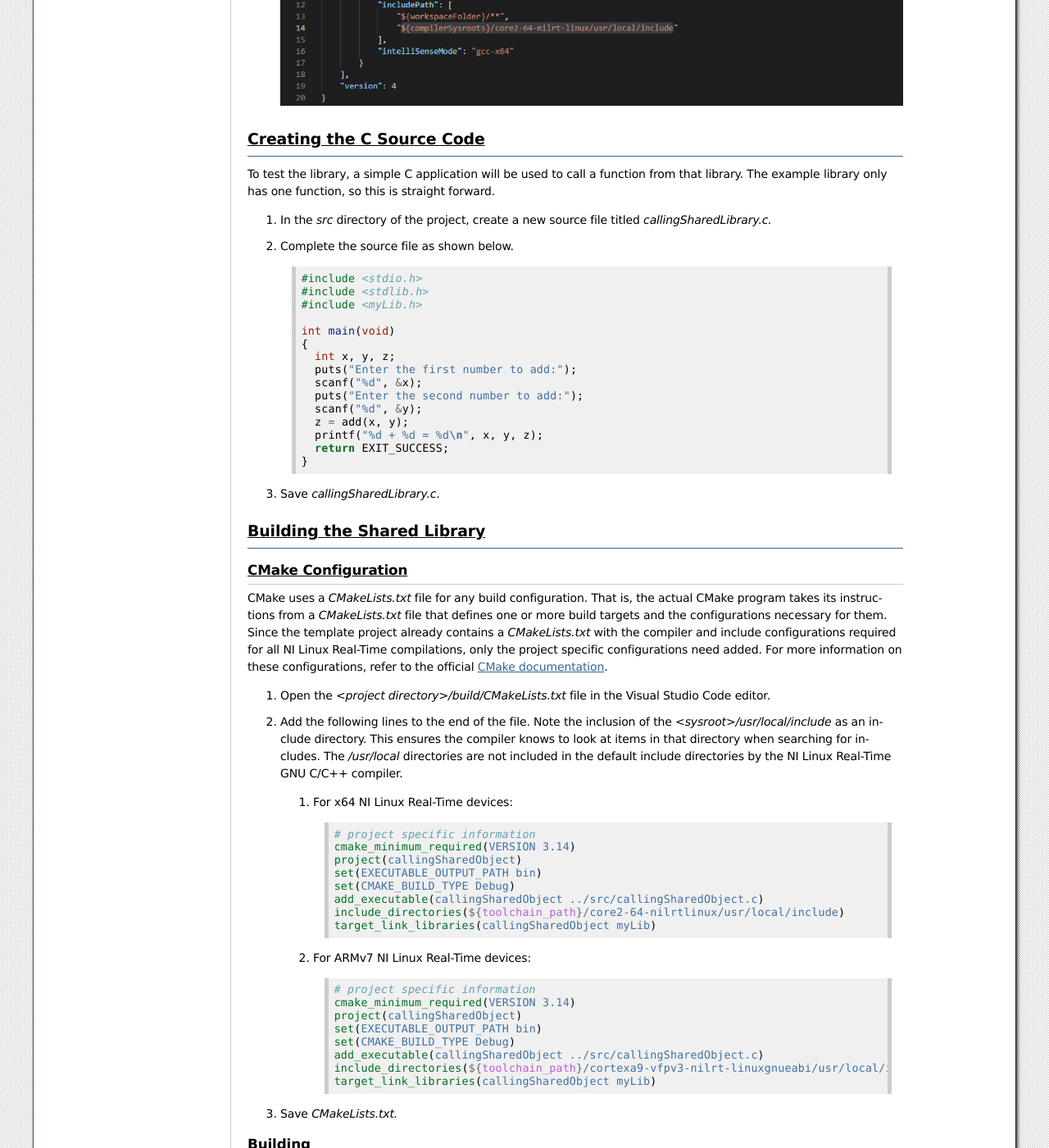
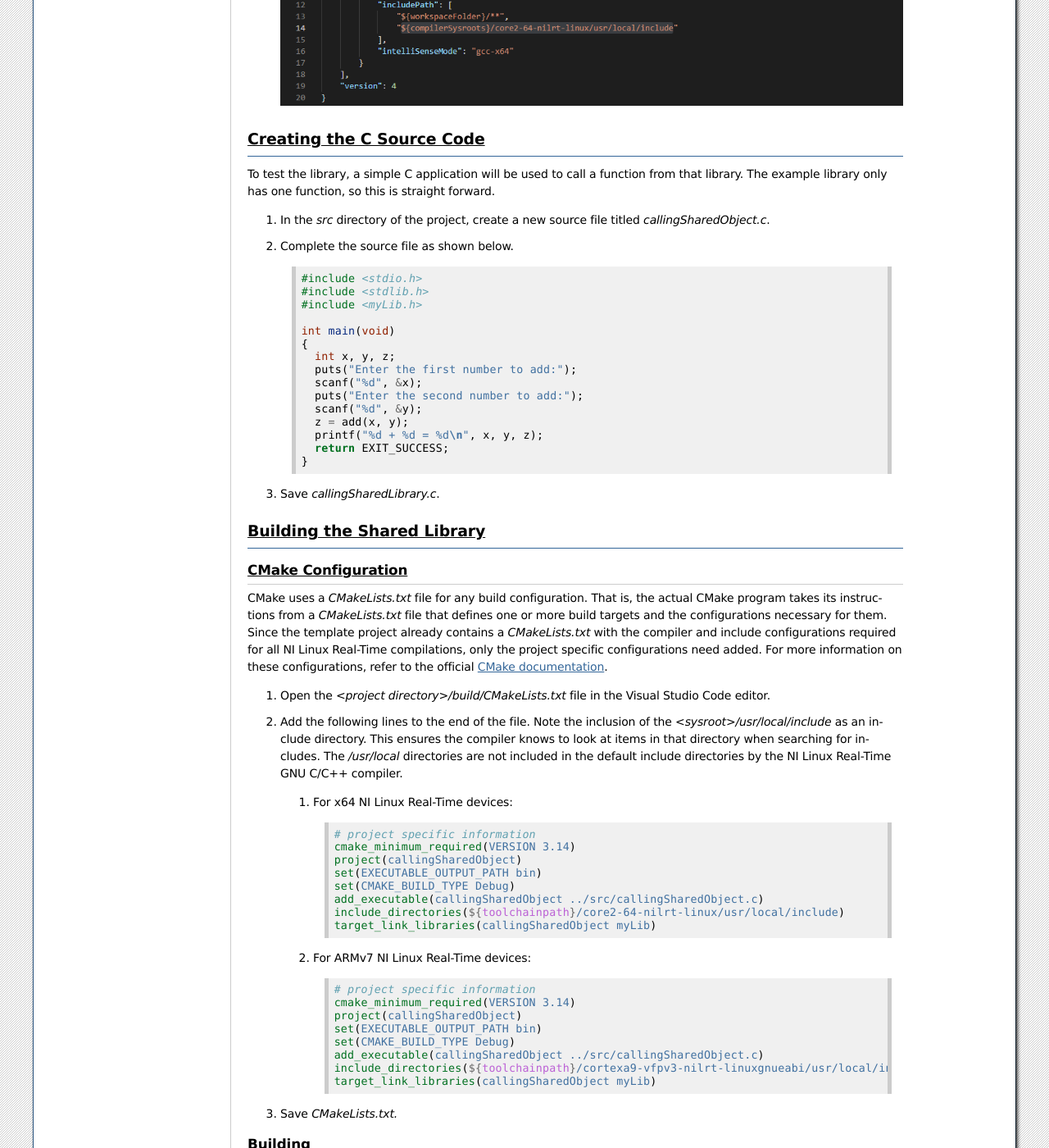
Before and after one commit to ni/nilrt-docs, a Sphinx documentation site: the page built from docs/source/cross_compile/call_shared_library.rst, in a window 1280 px wide and 1400 px high, scrolled down 5590 px. Shown: the whole window at 82% size. Built offline with Sphinx 7.4.7, drawn with Linux system fonts in a browser that asks for light colours.

Commit message:
[call_shared_library] Fix typos
AB#2377627

Signed-off-by: Xander Huff <xander.huff@ni.com>

```diff
--- a/docs/source/cross_compile/call_shared_library.rst
+++ b/docs/source/cross_compile/call_shared_library.rst
@@ -158,7 +158,7 @@ function from that library. The example library only has one function,
 so this is straight forward.
 
 1. In the *src* directory of the project, create a new source file
-   titled *callingSharedLibrary.c.*
+   titled *callingSharedObject.c*.
 
 2. Complete the source file as shown below.
 
@@ -218,7 +218,7 @@ documentation <https://cmake.org/cmake/help/latest/>`__.
          set(EXECUTABLE_OUTPUT_PATH bin)
          set(CMAKE_BUILD_TYPE Debug)
          add_executable(callingSharedObject ../src/callingSharedObject.c)
-         include_directories(${toolchain_path}/core2-64-nilrtlinux/usr/local/include)
+         include_directories(${toolchainpath}/core2-64-nilrt-linux/usr/local/include)
          target_link_libraries(callingSharedObject myLib)
 
    2. | For ARMv7 NI Linux Real-Time devices:
@@ -231,7 +231,7 @@ documentation <https://cmake.org/cmake/help/latest/>`__.
            set(EXECUTABLE_OUTPUT_PATH bin)
            set(CMAKE_BUILD_TYPE Debug)
            add_executable(callingSharedObject ../src/callingSharedObject.c)
-           include_directories(${toolchain_path}/cortexa9-vfpv3-nilrt-linuxgnueabi/usr/local/include)
+           include_directories(${toolchainpath}/cortexa9-vfpv3-nilrt-linuxgnueabi/usr/local/include)
            target_link_libraries(callingSharedObject myLib)
 
 3. Save *CMakeLists.txt.*
```
